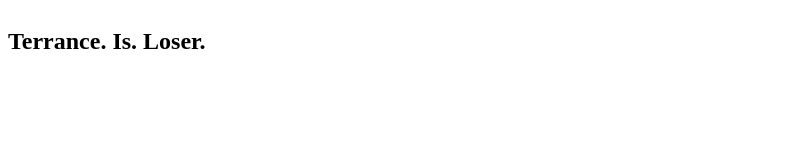
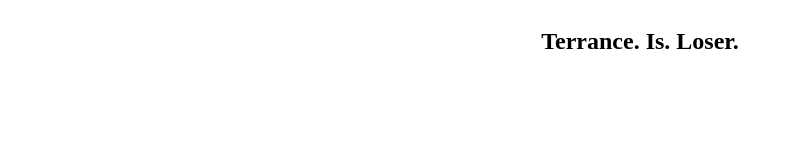
Before and after one commit to kekoawong/portfolio, a plain HTML site: page index.html in a window 1280 px wide. Shown: the whole page, without its empty margins (0-793 px from the left). Drawn offline with Linux system fonts and the light colour scheme.

Commit message:
Update index.html

```diff
--- a/index.html
+++ b/index.html
@@ -2,7 +2,7 @@
 <html>
 <body>
 
-<div style="display: flex">
+<div style="display: flex;justify-content: center">
   <h2>Terrance. Is. Loser.</h2>
 </div>
 
```
